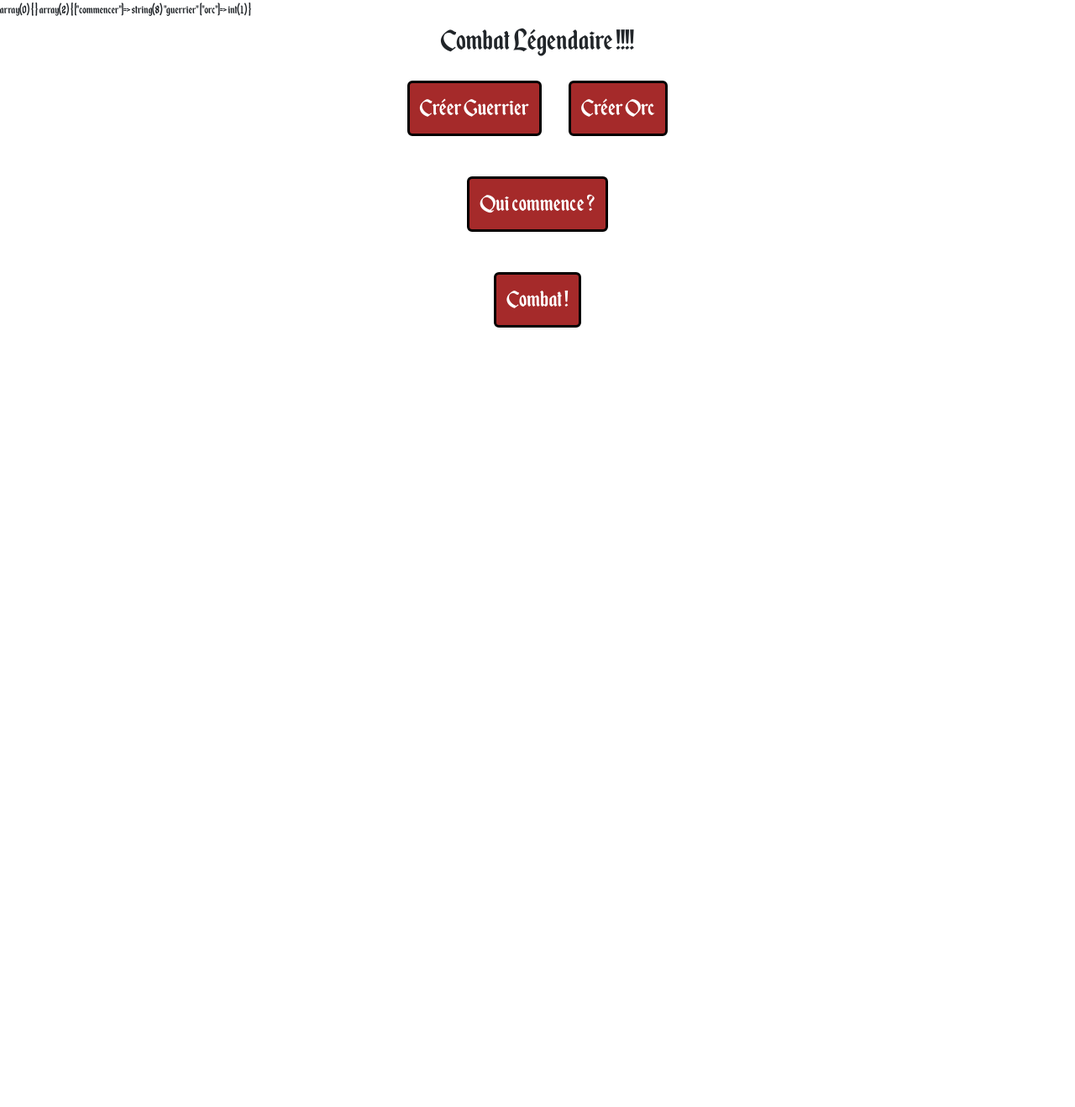
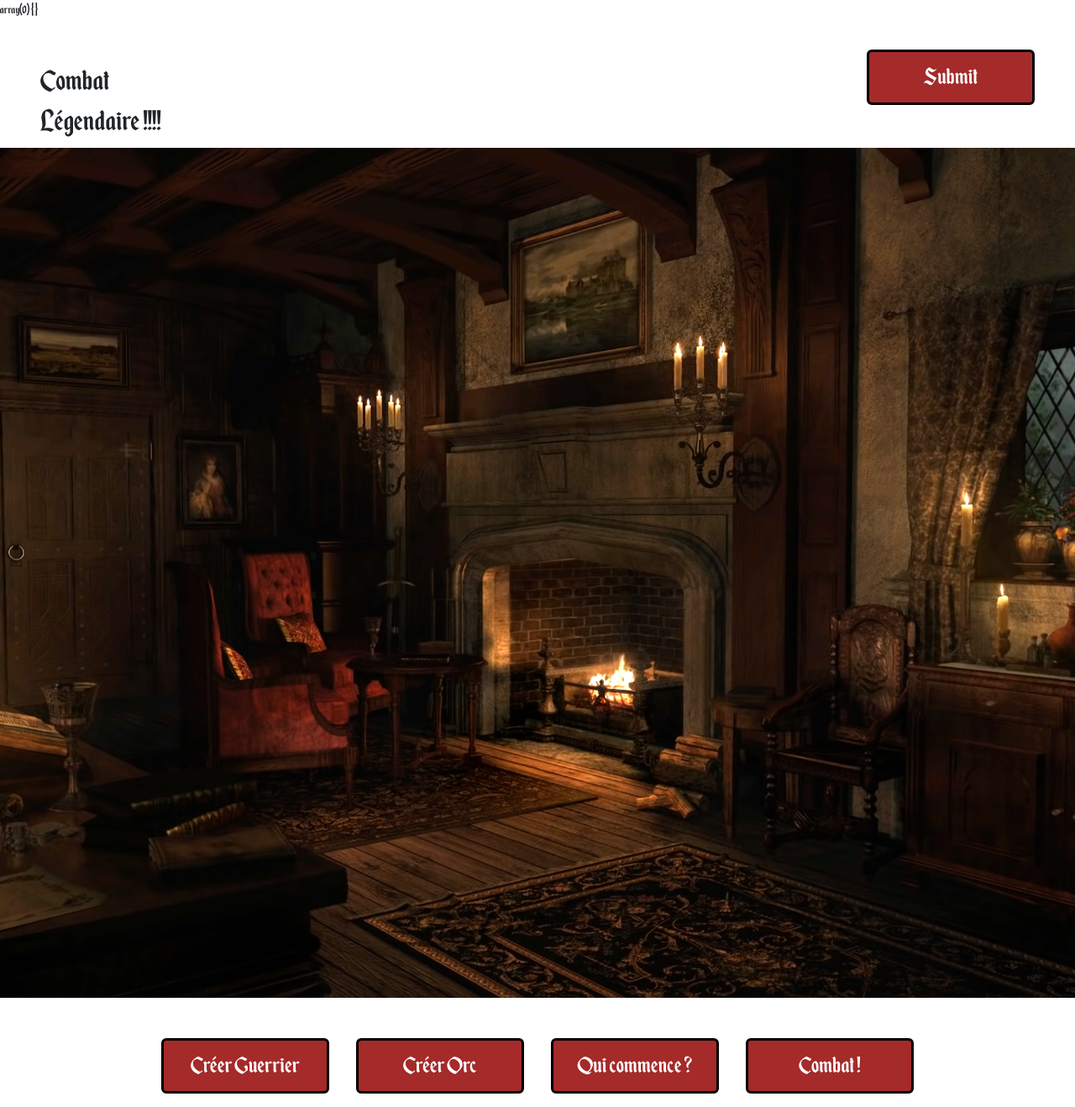
Before and after one commit to KevinLIOUST/docker-poo-kevin, a PHP site: page / in a window 1280 px wide; the page is wider, and only the part inside the window is pictured. Shown: that part at 84% size. Before the commit the page ends 390 px from the top of that part, so only its background shows below. Run offline with PHP 8.4, Linux system fonts and the light colour scheme; the visitor is signed in with stand-in values (Sample User, id 1); some libraries are stand-ins or nearby versions.

Commit message:
Avancement de l'interface de combat et création d'un mode jour-nuit en cours  ! :)

```diff
--- a/src/assets/css/style.css
+++ b/src/assets/css/style.css
@@ -7,24 +7,40 @@
   font-style: normal; */
 }
 
-/* .bg-admin {
-  background-color: lightblue;
-} */
-
+/* Pour toute la page */
 body {
   font-family: 'Enchanted Land', Arial, Helvetica, sans-serif;
   background-color: white;
 }
 
-/* .taille-img {
-  max-width: 100%;
-  max-height: auto;
-} */
+/* Mode jour */
+.mode-jour{
+  background-color: black;
+}
 
-/* .cat {
-  height: 50px;
-  width: 175px;
-} */
+/* Mode nuit */
+.mode-nuit {
+  background-color: white;
+}
+
+/* Pour le titre de jour */
+.titre-jour {
+  width: 25rem;
+  font-size: 50px;
+}
+
+/* Pour le titre de nuit */
+.titre-nuit {
+  width: 20rem;
+  font-size: 50px;
+  color: white;
+}
+
+/* Pour la taille de l'image (Scène de combat) */
+.taille-img {
+  width: 1800px;
+  height: auto;
+}
 
 /* .div-photo {
   width: 90%;
@@ -37,13 +53,34 @@ body {
   justify-self: center;
 } */
 
-.btns {
+/* Les boutons du mode jour */
+
+.btns-jour {
+  width: 200px;
+  height: auto;
   font-size: xx-large;
   border: 3px solid black;
   background-color: brown;
 }
 
-.btns:hover {
+/* Quand l'utilisateur passe sa souris sur les boutons */
+.btns-jour:hover {
   background-color: rgb(152, 101, 101);
   border: 3px solid black;
 }
+
+/* Les boutons du mode nuit */
+
+.btns-nuit {
+  width: 200px;
+  height: auto;
+  font-size: xx-large;
+  border: 3px solid white;
+  background-color: brown;
+}
+
+/* Quand l'utilisateur passe sa souris sur les boutons */
+.btns-nuit:hover {
+  background-color: rgb(152, 101, 101);
+  border: 3px solid white;
+}
--- a/src/index.php
+++ b/src/index.php
@@ -114,10 +114,10 @@ if ($_SERVER["REQUEST_METHOD"] == "POST") {
         }
     }
 
-    var_dump($errors);
+    // var_dump($errors);
 }
 var_dump($_POST);
-var_dump($_SESSION);
+// var_dump($_SESSION);
 
 // $_SESSION["guerrier"]->getDamage(800);
 // var_dump($_SESSION["guerrier"]);
@@ -144,21 +144,37 @@ var_dump($_SESSION);
 </head>
 
 <body>
+    <div class="d-flex align-items-center">
+        <h1 class="mt-5 ms-5
+        <?php if (isset($_POST['modeJourNuit'])) {
+            if ($_POST['modeJourNuit'] == 'Mode Nuit') {
+                'titre-nuit';
+            } else {
+                'titre-jour';
+            }
+        } ?>">Combat Légendaire !!!!</h1>
+        <div class="w-100 d-flex justify-content-end align-items-center">
+            <form action="" method="POST">
+                <input class="btn btns-jour mx-5 text-white" type="submit" name="modeJourNuit" id="modeJourNuit"
+                <?php if (isset($_POST['modeJourNuit'])) { ?>
+                    <?php if ($_POST['modeJourNuit'] == 'Mode Nuit') { ?>
+                        value='Mode Jour';
+                    <?php } else { ?>
+                        value='Mode Nuit';
+                    <?php } ?>
+                <?php } ?>">
+            </form>
+        </div>
+    </div>
     <div class="d-flex justify-content-center">
-        <h1>Combat Légendaire !!!!</h1>
+        <img class="taille-img" src="assets/img/Maison Moyen Age.png" alt="assets/img/Maison Moyen Age.png">
     </div>
     <form action="" method="POST">
         <div class="d-flex justify-content-center">
-            <input class="btn btns mx-3 ms-3 mt-3 text-white" type="submit" name="guerrier" id="guerrier"
-                value="Créer Guerrier">
-            <input class="btn btns mx-3 ms-3 mt-3 text-white" type="submit" name="orc" id="orc" value="Créer Orc">
-        </div>
-        <div class="d-flex justify-content-center">
-            <input class="btn btns mx-3 ms-3 mt-5 text-white" type="submit" name="commencer" id="commencer"
-                value="Qui commence ?">
-        </div>
-        <div class="d-flex justify-content-center">
-            <input class="btn btns mx-3 ms-3 mt-5 text-white" type="submit" name="combat" id="combat" value="Combat !">
+            <input class="btn btns-jour mx-3 ms-3 mt-5 text-white" type="submit" name="guerrier" id="guerrier" value="Créer Guerrier">
+            <input class="btn btns-jour mx-3 ms-3 mt-5 text-white" type="submit" name="orc" id="orc" value="Créer Orc">
+            <input class="btn btns-jour mx-3 ms-3 mt-5 text-white" type="submit" name="commencer" id="commencer" value="Qui commence ?">
+            <input class="btn btns-jour mx-3 ms-3 mt-5 text-white" type="submit" name="combat" id="combat" value="Combat !">
         </div>
     </form>
 </body>
```
Also changed, not shown: src/assets/img/Maison Moyen Age.png (added), src/assets/img/heart.png (added), src/assets/img/magic.png (added), src/assets/img/shield.png (added), src/assets/img/sword.png (added).
